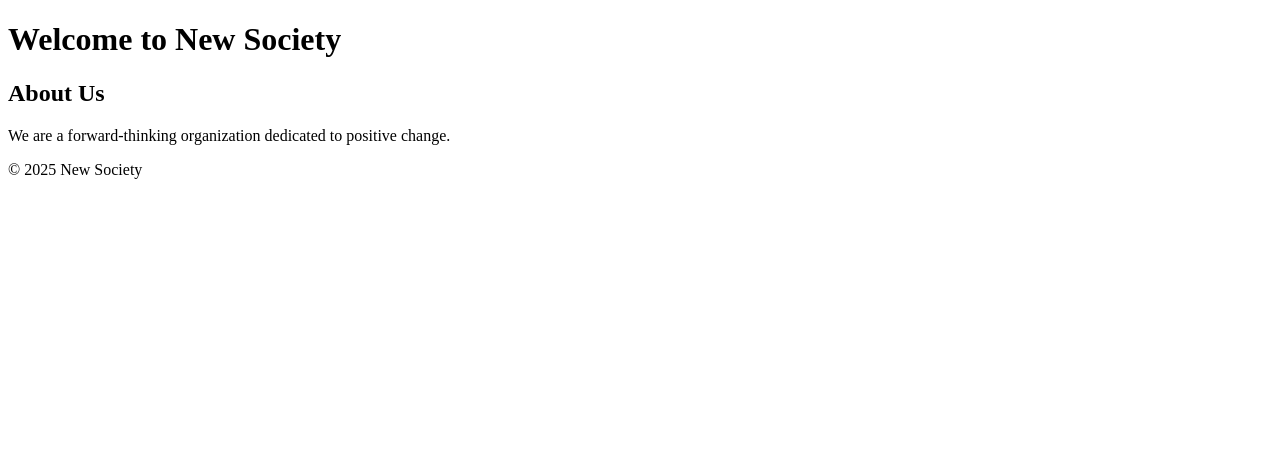
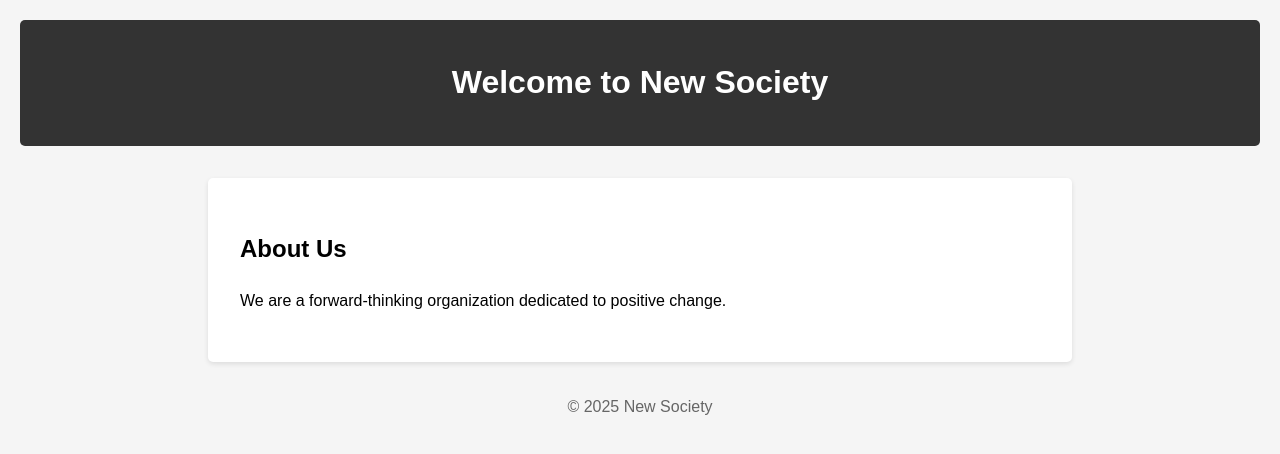
Before and after one commit to KPMR06/new-society-test, a plain HTML site: page index.html in a window 1280 px wide. Drawn offline with Linux system fonts and the light colour scheme.

Commit message:
Add CSS styling

```diff
--- a/index.html
+++ b/index.html
@@ -4,6 +4,7 @@
     <meta charset="UTF-8">
     <meta name="viewport" content="width=device-width, initial-scale=1.0">
     <title>Welcome to New Society</title>
+    <link rel="stylesheet" href="styles.css">
 </head>
 <body>
     <header>
--- /dev/null
+++ b/styles.css
@@ -0,0 +1,30 @@
+body {
+    font-family: Arial, sans-serif;
+    line-height: 1.6;
+    margin: 0;
+    padding: 20px;
+    background-color: #f5f5f5;
+}
+
+header {
+    background-color: #333;
+    color: white;
+    padding: 1rem;
+    text-align: center;
+    border-radius: 5px;
+}
+
+main {
+    max-width: 800px;
+    margin: 2rem auto;
+    padding: 2rem;
+    background-color: white;
+    border-radius: 5px;
+    box-shadow: 0 2px 5px rgba(0,0,0,0.1);
+}
+
+footer {
+    text-align: center;
+    color: #666;
+    margin-top: 2rem;
+}
```
